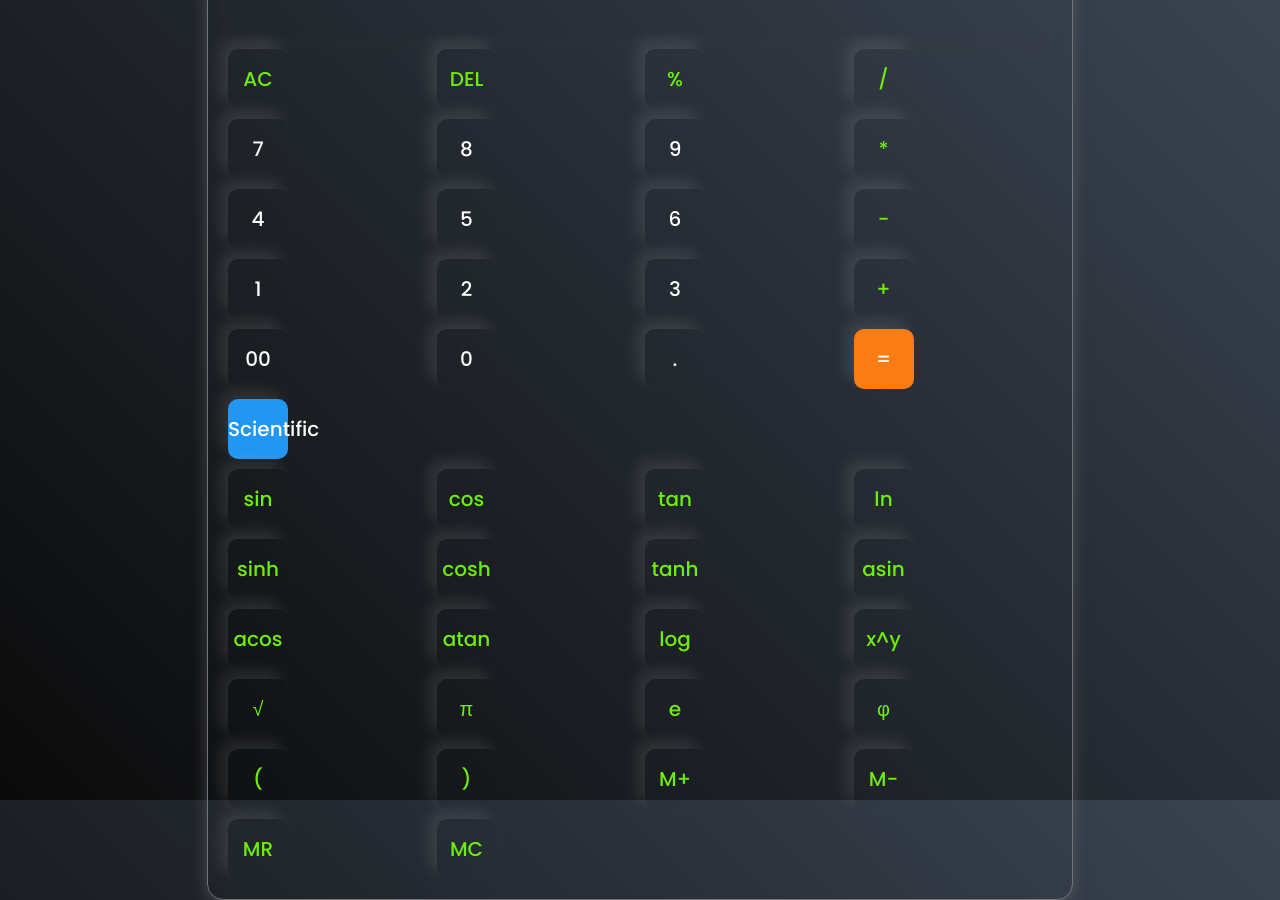
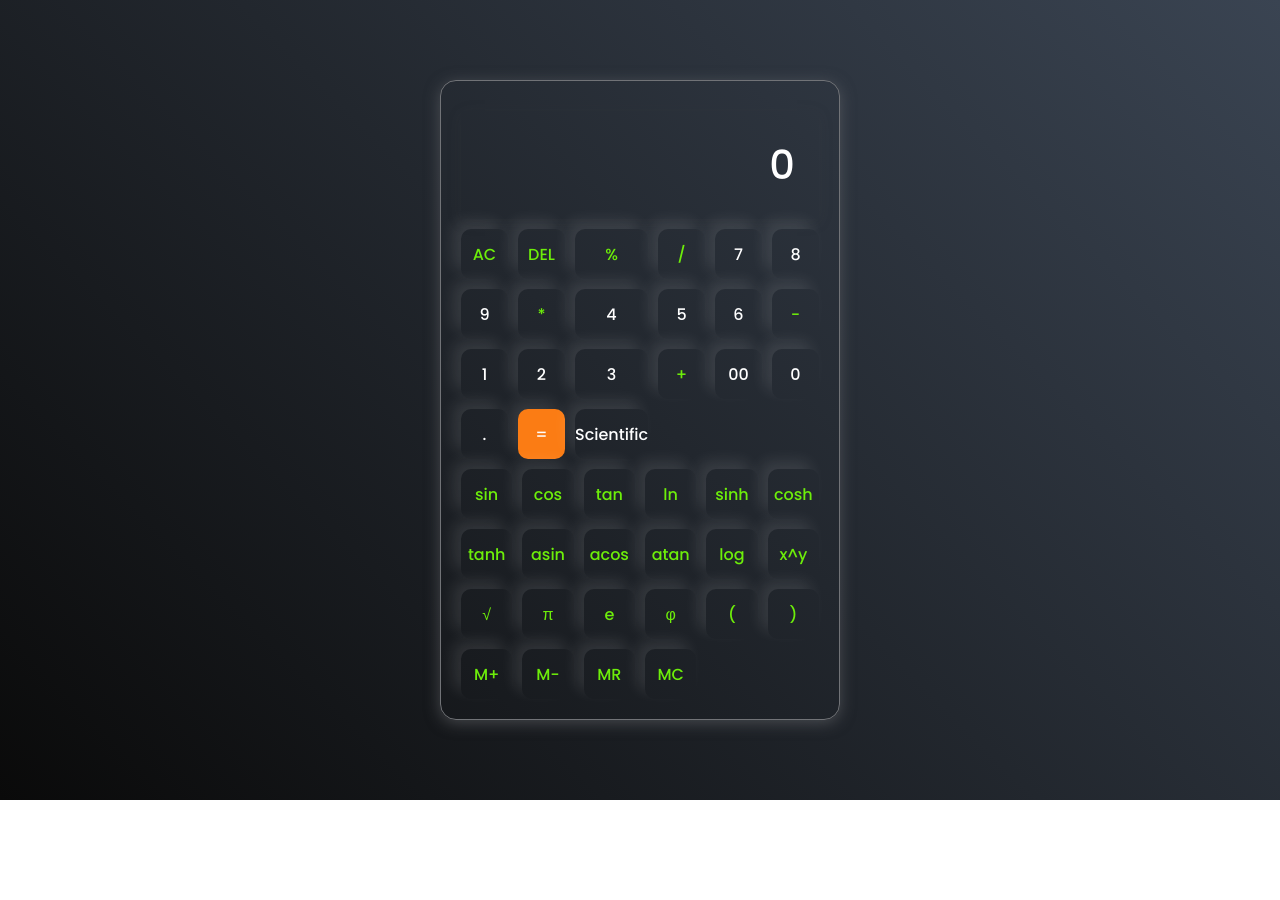
Before and after one commit to RishavRoy28/Calculator, a plain HTML site: page index.html in a window 1280 px wide. Both pictures are taken after a click on the button "Scientific". After the commit the page ends 800 px from the top, so only its background shows below. Drawn offline with Linux system fonts and the light colour scheme.

Commit message:
Update style.css

```diff
--- a/style.css
+++ b/style.css
@@ -22,6 +22,8 @@ body{
     border-radius: 16px;
     background: transparent;
     box-shadow: 0px 3px 15px rgba(113, 115, 119, 0.5);
+    max-width: 400px;
+    width: 100%;
 }
 
 input{
@@ -45,16 +47,21 @@ input::placeholder{
     display: grid;
     grid-template-columns: repeat(4, 1fr);
     gap: 10px;
+    transition: grid-template-columns 0.3s ease-in-out;
+}
+
+.grid-container.compact-grid {
+    grid-template-columns: repeat(6, 1fr);
 }
 
 button{
     border: none;
-    width: 60px;
-    height: 60px;
+    width: 100%;
+    height: 50px;
     border-radius: 10px;
     background: transparent;
     color: #ffffff;
-    font-size: 20px;
+    font-size: 16px;
     box-shadow: -8px -8px 15px rgba(255, 255, 255, 0.1);
     cursor: pointer;
 }
@@ -67,14 +74,9 @@ button{
     color: #6dee0a;
 }
 
-.toggleSci{
-    grid-column: span 2;
-    background-color: #2196f3;
-}
-
 .sci-buttons {
-    display: grid;
-    grid-template-columns: repeat(4, 1fr);
+    display: none; /* Hidden by default */
+    grid-template-columns: repeat(6, 1fr);
     gap: 10px;
     margin-top: 10px;
 }
```
